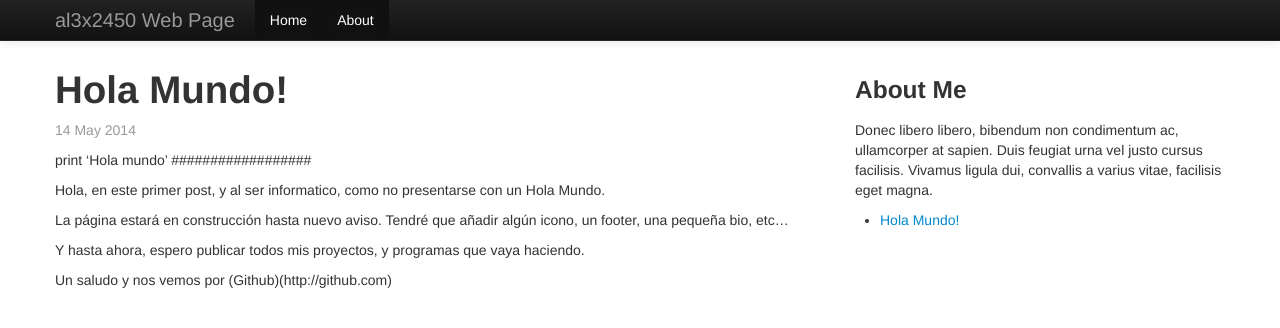
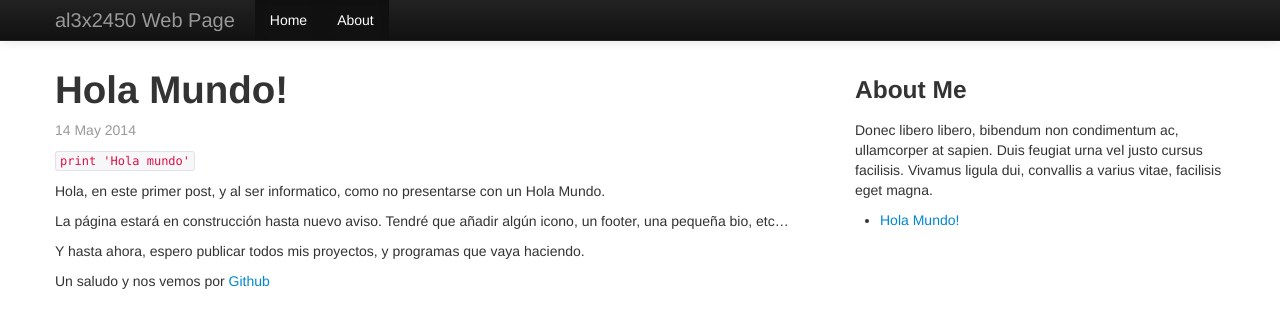
Before and after one commit to aalmiramolla/aalmiramolla.github.io, a Jekyll site: the page built from _posts/2014-05-14-hola-mundo.md, in a window 1280 px wide. Shown: the top 328 px of the page. Built offline with Jekyll 4.4.1, drawn with Linux system fonts in a browser that asks for light colours; Markdown is read by kramdown in place of the engine named in the settings.

Commit message:
error at post

```diff
--- a/_posts/2014-05-14-hola-mundo.md
+++ b/_posts/2014-05-14-hola-mundo.md
@@ -3,8 +3,8 @@ title: Hola Mundo!
 layout: post
 ---
 
-print 'Hola mundo'
-##################
+`print 'Hola mundo'`
+
 
 Hola, en este primer post, y al ser informatico, como no presentarse con un Hola Mundo.
 
@@ -12,4 +12,4 @@ La página estará en construcción hasta nuevo aviso. Tendré que añadir algú
 
 Y hasta ahora, espero publicar todos mis proyectos, y programas que vaya haciendo.
 
-Un saludo y nos vemos por (Github)(http://github.com)
+Un saludo y nos vemos por [Github](http://github.com)
```
